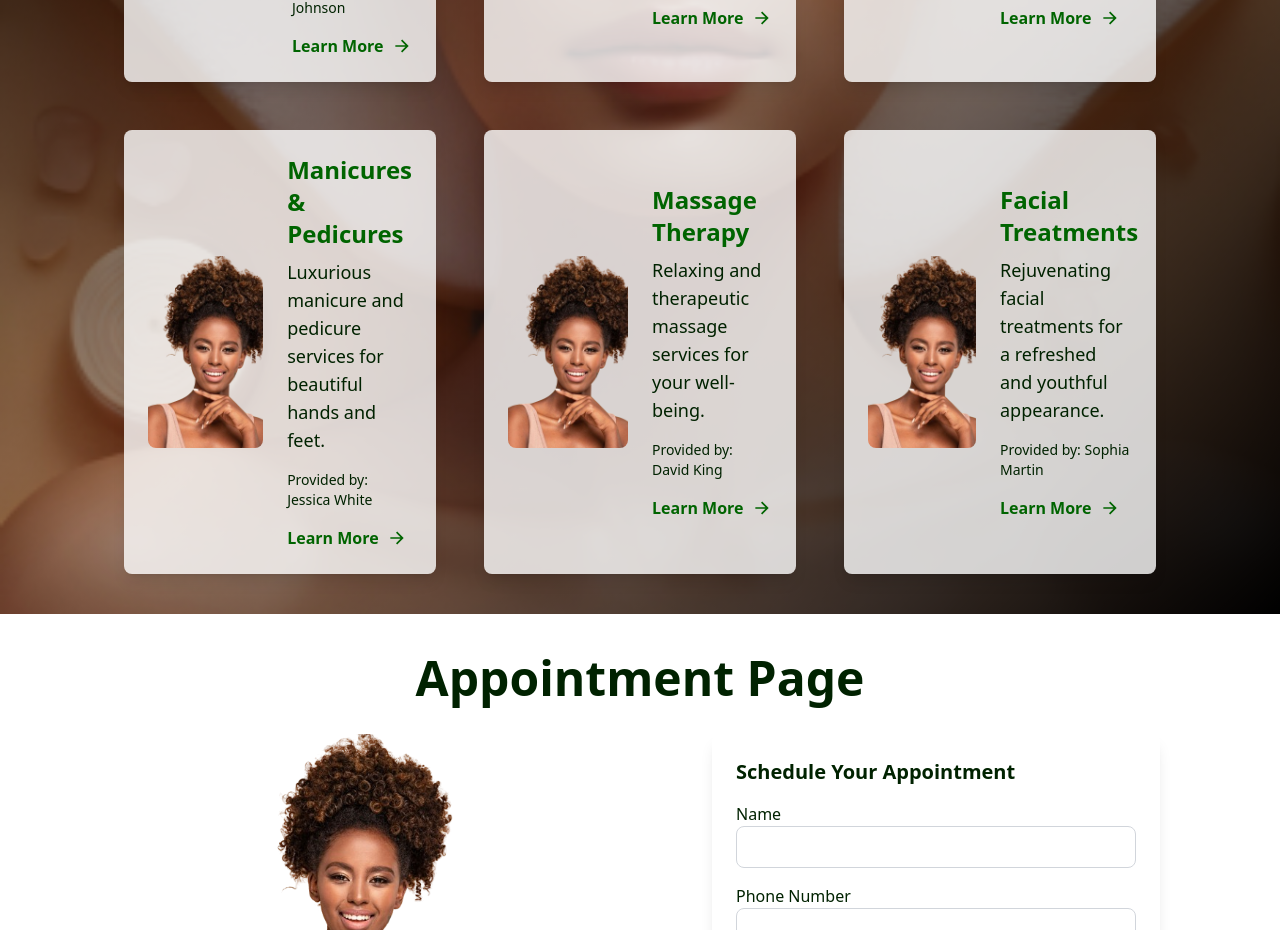
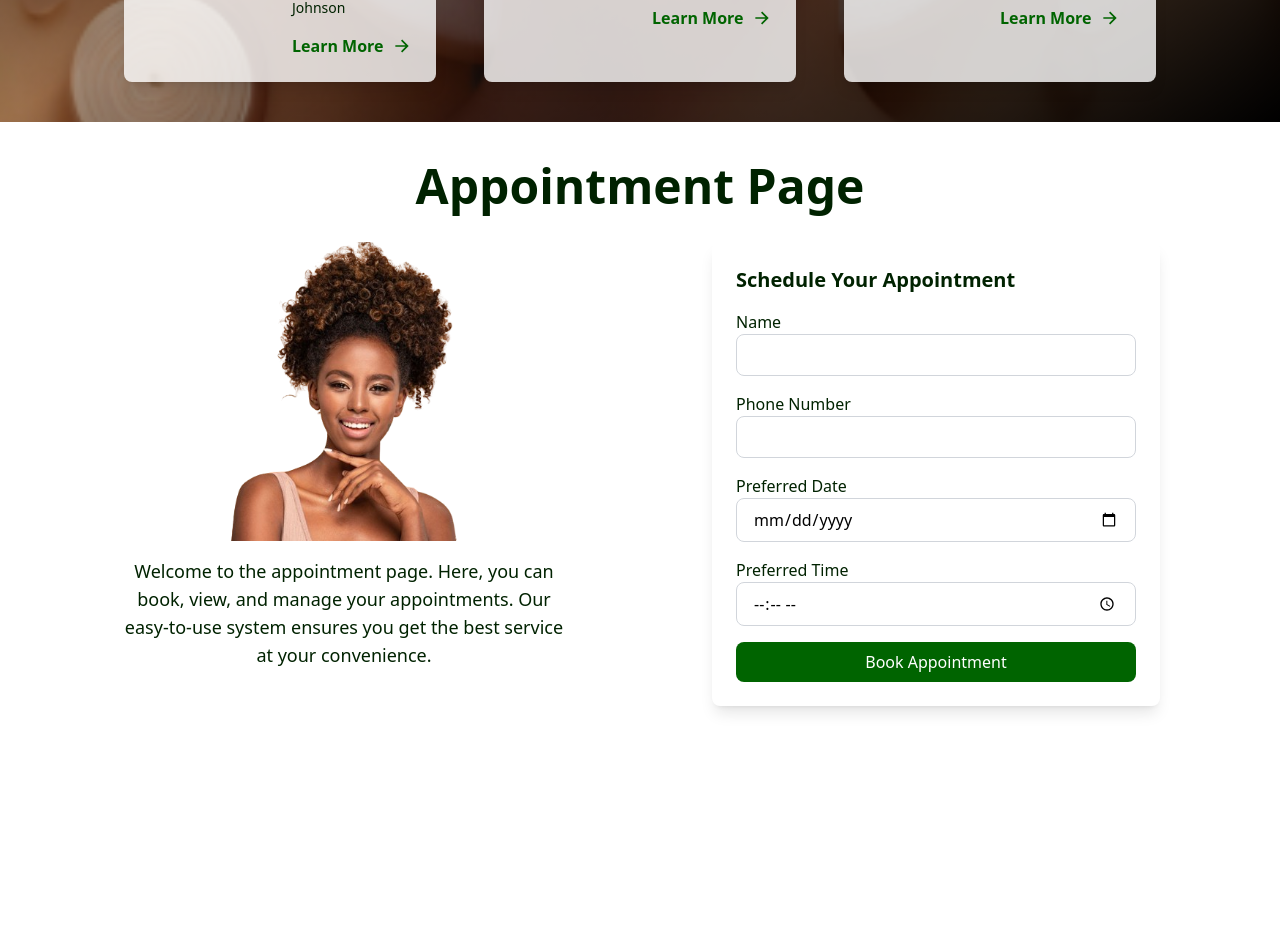
Before and after one commit to karoshalex0873/Queens-Salon, a React (Vite) app: page /team in a window 1280 px wide. Shown: the part 2776-3706 px from the top of the page. After the commit the page ends 3522 px from the top, so only its background shows below. Built offline with nearby package versions, Linux system fonts and the light colour scheme.

Commit message:
removed the services are yet to be deployed

```diff
--- a/src/components/Services.jsx
+++ b/src/components/Services.jsx
@@ -30,27 +30,27 @@ const services = [
     image: back4,
     link: '#skincaretretments',
   },
-  {
-    name: 'Manicures & Pedicures',
-    description: 'Luxurious manicure and pedicure services for beautiful hands and feet.',
-    provider: 'Jessica White',
-    image: back4,
-    link: '/services/manicures-pedicures',
-  },
-  {
-    name: 'Massage Therapy',
-    description: 'Relaxing and therapeutic massage services for your well-being.',
-    provider: 'David King',
-    image: back4,
-    link: '/services/massage-therapy',
-  },
-  {
-    name: 'Facial Treatments',
-    description: 'Rejuvenating facial treatments for a refreshed and youthful appearance.',
-    provider: 'Sophia Martin',
-    image: back4,
-    link: '/services/facial-treatments',
-  },
+  // {
+  //   name: 'Manicures & Pedicures',
+  //   description: 'Luxurious manicure and pedicure services for beautiful hands and feet.',
+  //   provider: 'Jessica White',
+  //   image: back4,
+  //   link: '/services/manicures-pedicures',
+  // },
+  // {
+  //   name: 'Massage Therapy',
+  //   description: 'Relaxing and therapeutic massage services for your well-being.',
+  //   provider: 'David King',
+  //   image: back4,
+  //   link: '/services/massage-therapy',
+  // },
+  // {
+  //   name: 'Facial Treatments',
+  //   description: 'Rejuvenating facial treatments for a refreshed and youthful appearance.',
+  //   provider: 'Sophia Martin',
+  //   image: back4,
+  //   link: '/services/facial-treatments',
+  // },
 ];
 
 
```
